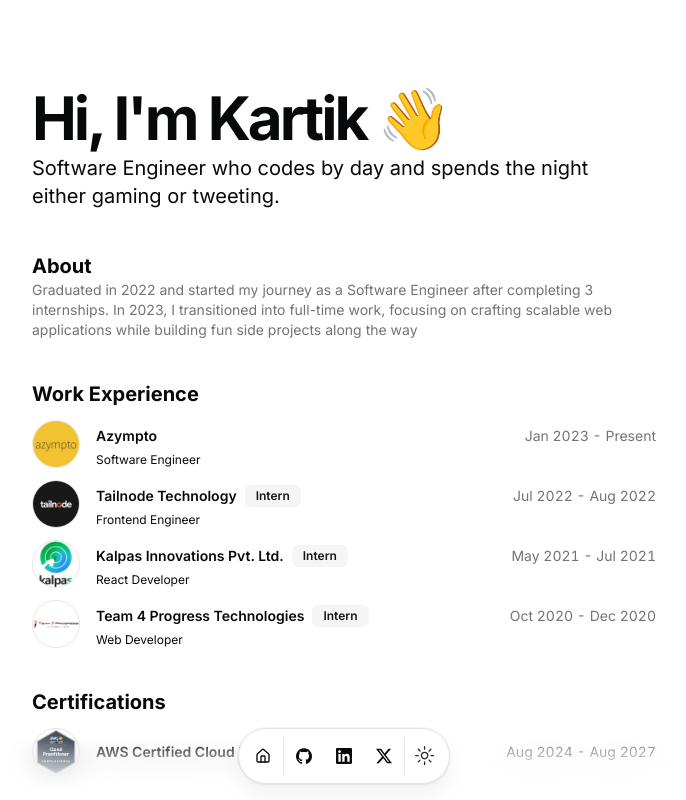
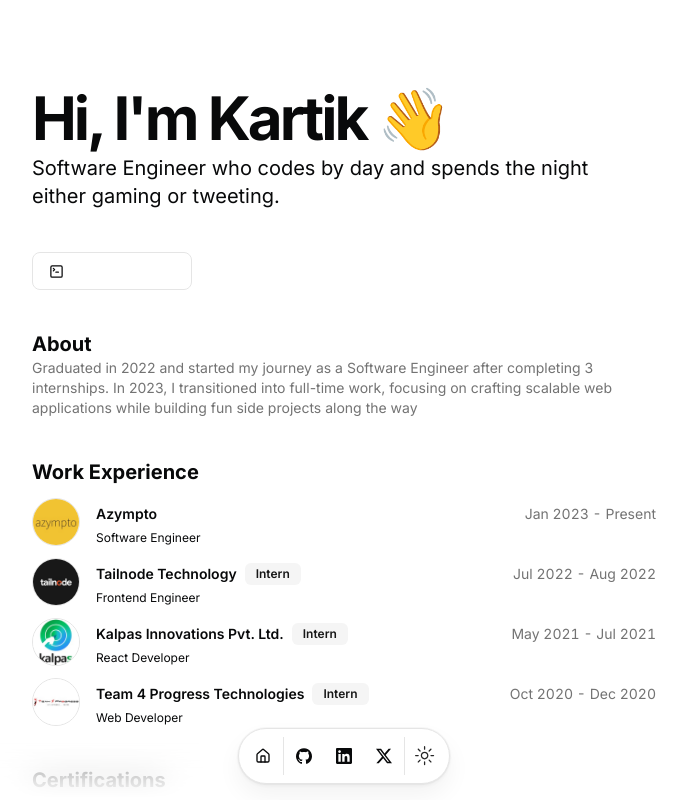
Before and after one commit to kartikkpawar/portfolio, a Next.js app: page / in a window 1280 px wide. Shown: the top 800 px of the page, without its empty margins (296-982 px from the left). Built offline with nearby package versions, Linux system fonts and the light colour scheme.

Commit message:
feat: add npm-command component and npm command to resume data

```diff
--- a/src/app/page.tsx
+++ b/src/app/page.tsx
@@ -1,10 +1,10 @@
 import { Icons } from "@/components/icons";
 import BlurFade from "@/components/magicui/blur-fade";
 import BlurFadeText from "@/components/magicui/blur-fade-text";
+import NpmCommand from "@/components/npm-command";
 import { ProjectCard } from "@/components/project-card";
 import { ResumeCard } from "@/components/resume-card";
 import { Badge } from "@/components/ui/badge";
-import { UpcomingProjectCard } from "@/components/upcoming-project-card";
 import { DATA } from "@/data/resume";
 import Link from "next/link";
 import Markdown from "react-markdown";
@@ -38,6 +38,11 @@ export default function Page() {
             </BlurFade> */}
           </div>
         </div>
+      </section>
+      <section id="command">
+        <BlurFade delay={BLUR_FADE_DELAY * 3}>
+          <NpmCommand />
+        </BlurFade>
       </section>
       <section id="about">
         <BlurFade delay={BLUR_FADE_DELAY * 3}>
--- /dev/null
+++ b/src/components/npm-command.tsx
@@ -0,0 +1,45 @@
+"use client";
+import { DATA } from "@/data/resume";
+import { cn } from "@/lib/utils";
+import { Check, SquareTerminal } from "lucide-react";
+import { useState } from "react";
+import BlurFade from "./magicui/blur-fade";
+
+export default function NpmCommand() {
+  const [textCopied, setTextCopied] = useState(false);
+
+  return (
+    <div
+      className={cn(
+        "border hover:border-white/50 rounded-lg w-max px-4 py-2 cursor-pointer flex justify-between items-center gap-2 group"
+        // textCopied && "border-white hover:border-white"
+      )}
+      onClick={() => {
+        navigator.clipboard.writeText(DATA.npmCommand);
+        setTextCopied(true);
+      }}
+    >
+      {textCopied ? (
+        <BlurFade delay={0.04} yOffset={0}>
+          <Check
+            className="text-green-500 group-hover:-translate-y-1 ease-in-out duration-200"
+            size={15}
+          />
+        </BlurFade>
+      ) : (
+        <SquareTerminal
+          size={15}
+          className="group-hover:-translate-y-1 ease-in-out duration-200"
+        />
+      )}
+      <span
+        className={cn(
+          "font-light text-sm text-white/50 group-hover:text-white"
+          // textCopied && "text-white"
+        )}
+      >
+        {DATA.npmCommand}
+      </span>
+    </div>
+  );
+}
--- a/src/data/resume.tsx
+++ b/src/data/resume.tsx
@@ -13,6 +13,7 @@ export const DATA = {
   summary:
     "Graduated in 2022 and started my journey as a Software Engineer after completing 3 internships. In 2023, I transitioned into full-time work, focusing on crafting scalable web applications while building fun side projects along the way",
   // avatarUrl: "/me.png",
+  npmCommand: "npx kartikpawar",
   skills: [
     "React.js",
     "Next.js",
```
